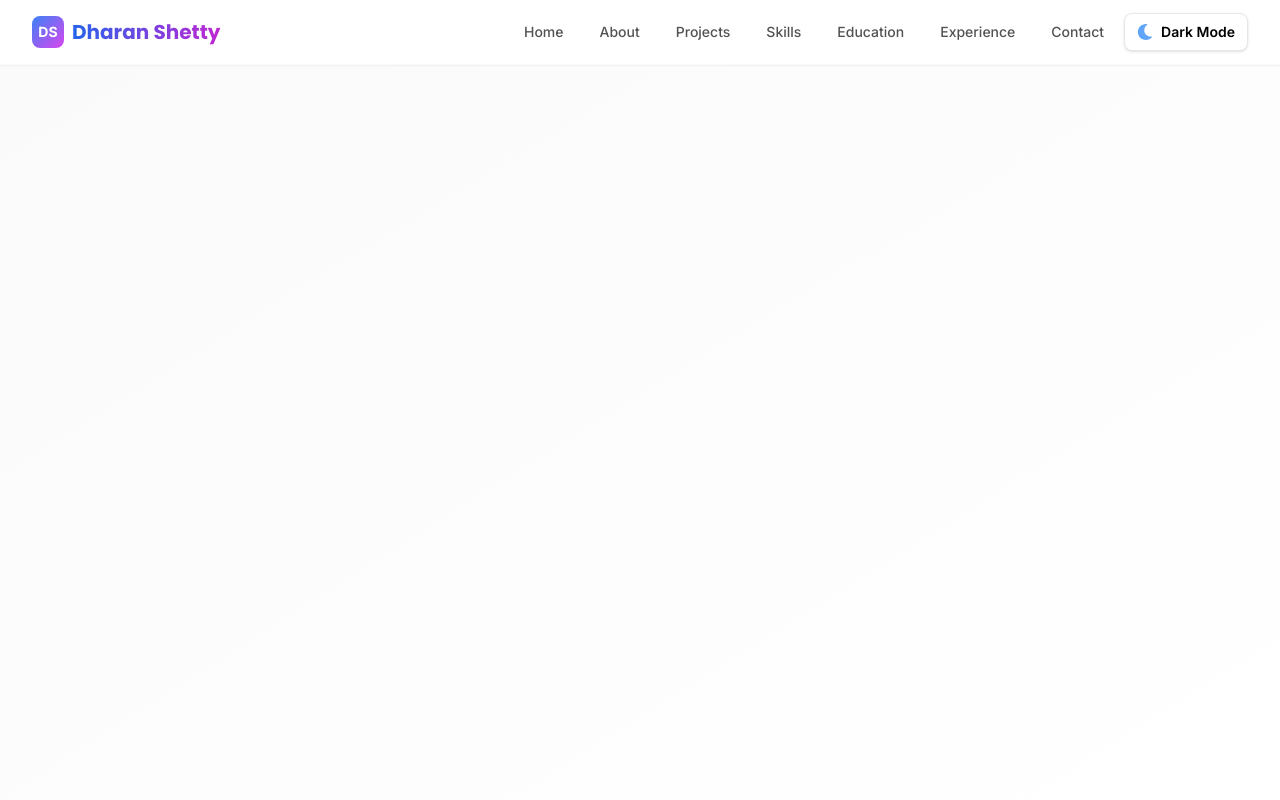
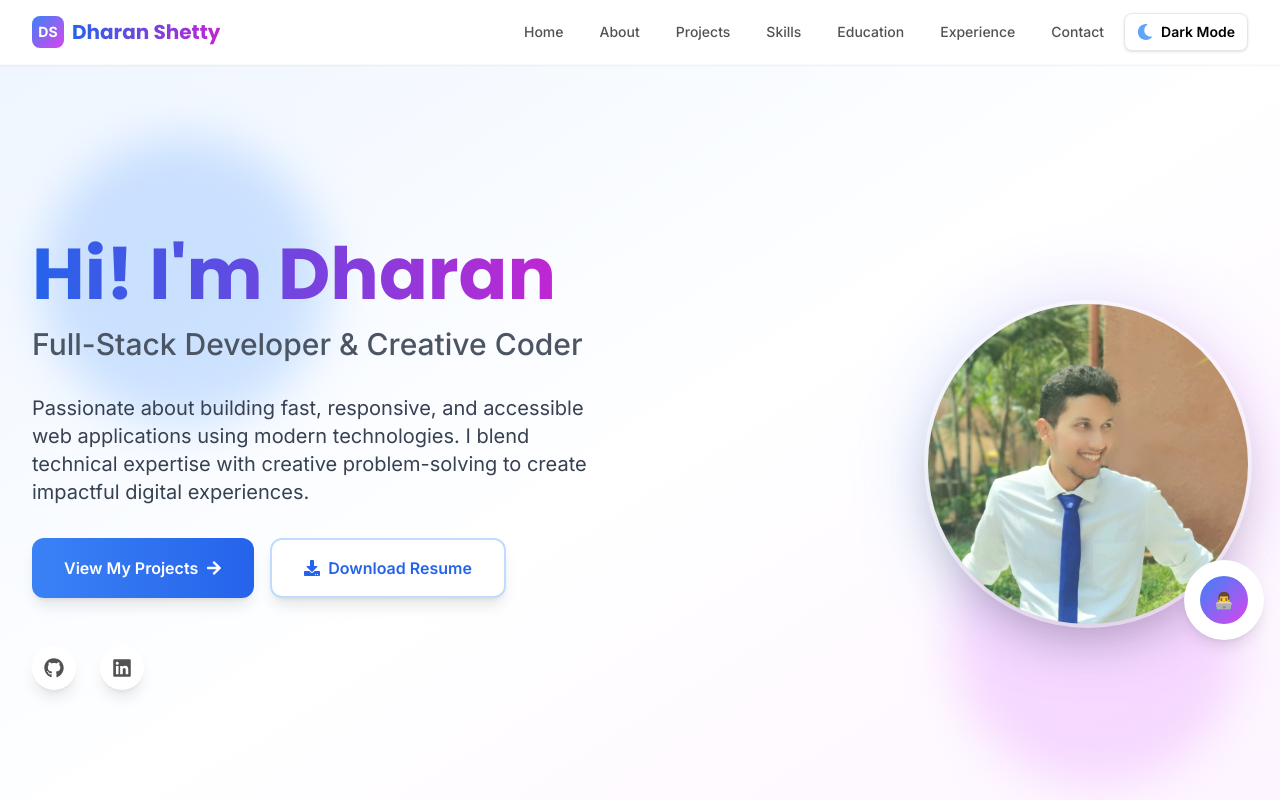
Before and after one commit to dharanshetty05/MyPortfolio, a React (Vite) app: page / in a window 1280 px wide. Shown: the top 800 px of the page. Built offline with nearby package versions, Linux system fonts and the light colour scheme.

Commit message:
Vercel deployment

```diff
--- a/src/App.jsx
+++ b/src/App.jsx
@@ -16,7 +16,7 @@
       <Navbar />
       <div className="pt-16"> {/* Add padding-top to account for fixed navbar */}
         <Routes>
-          <Route path="/MyPortfolio" element={<Home />} />
+          <Route path="/" element={<Home />} />
           <Route path="/MyPortfolio/about" element={<About />} />
           <Route path="/MyPortfolio/projects" element={<Projects />} />
           <Route path="/MyPortfolio/skills" element={<Skills />} />
```
